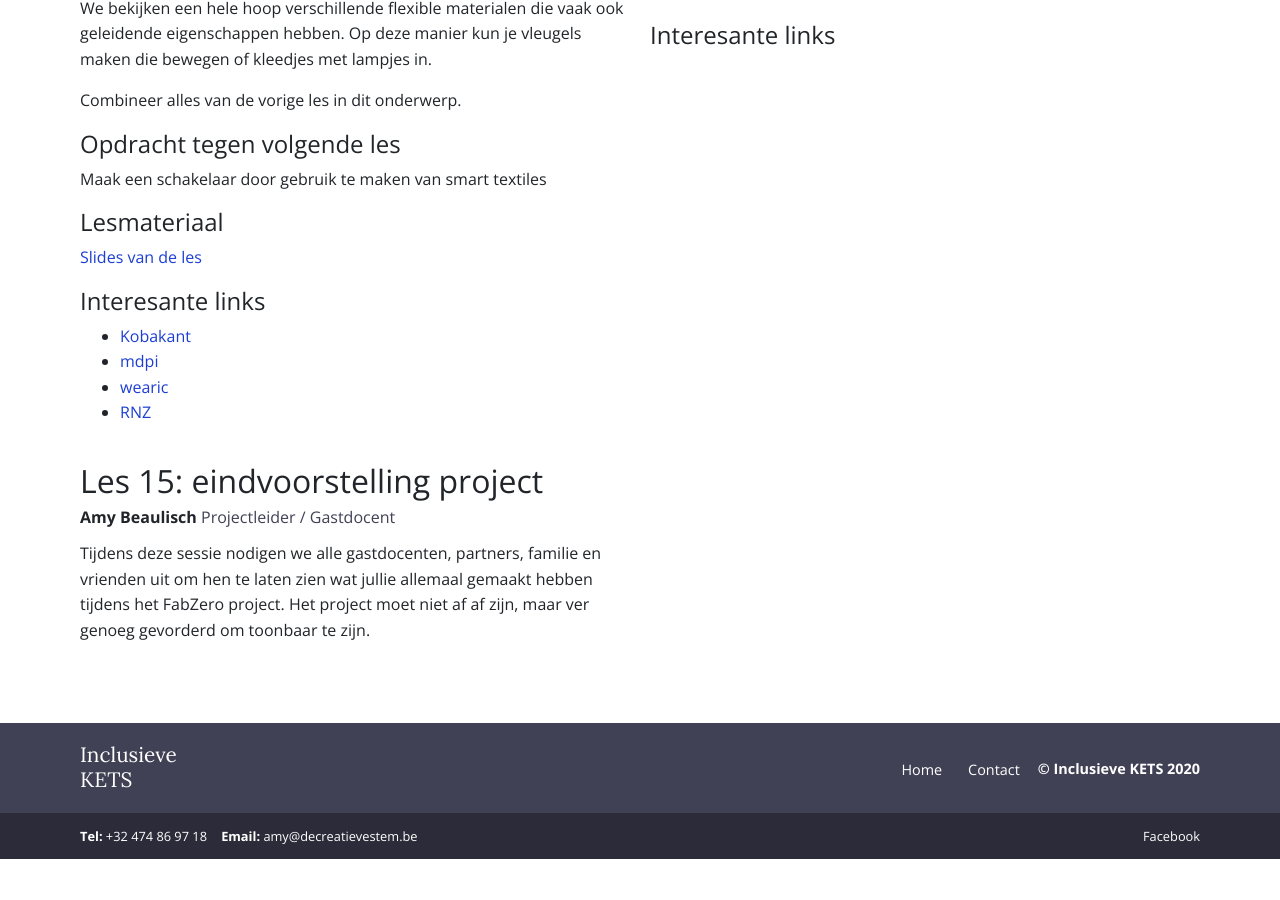
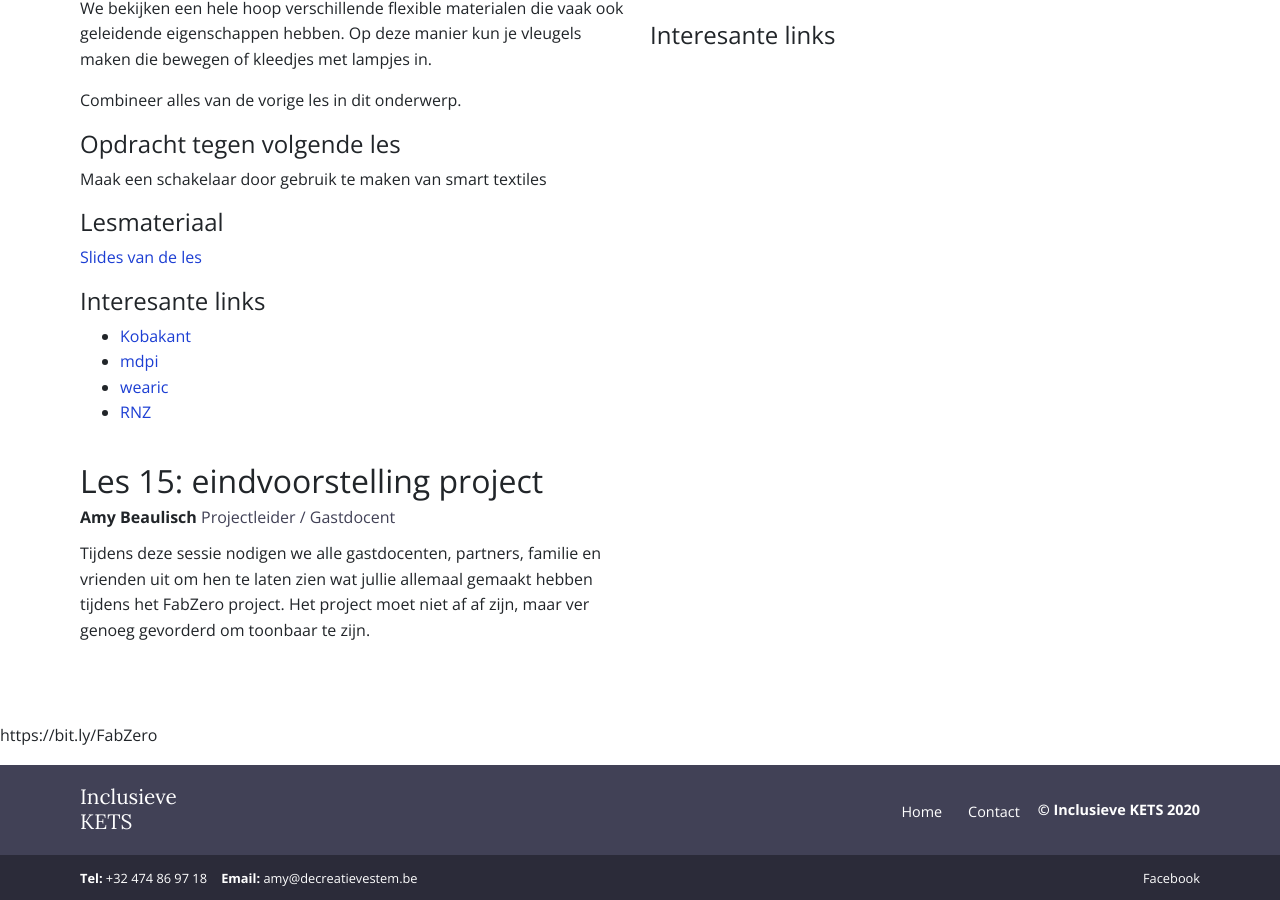
Before and after one commit to IngegnoMakerSpace/inclusievekets, a Jekyll site: the page built from _pages/deelnemers.md, in a window 1280 px wide and 900 px high, scrolled down 10088 px. Built offline with Jekyll 4.4.1, drawn with Linux system fonts in a browser that asks for light colours; before the commit the page ends 10947 px from its top, so only the background shows below that; some of the changed lines change nothing that is shown.

Commit message:
update lesinhouden

```diff
--- a/_pages/deelnemers.md
+++ b/_pages/deelnemers.md
@@ -57,3 +57,7 @@ permalink: /deelnemers
     {% endfor %}
   </div>
 </div>
+
+
+
+https://bit.ly/FabZero
```
